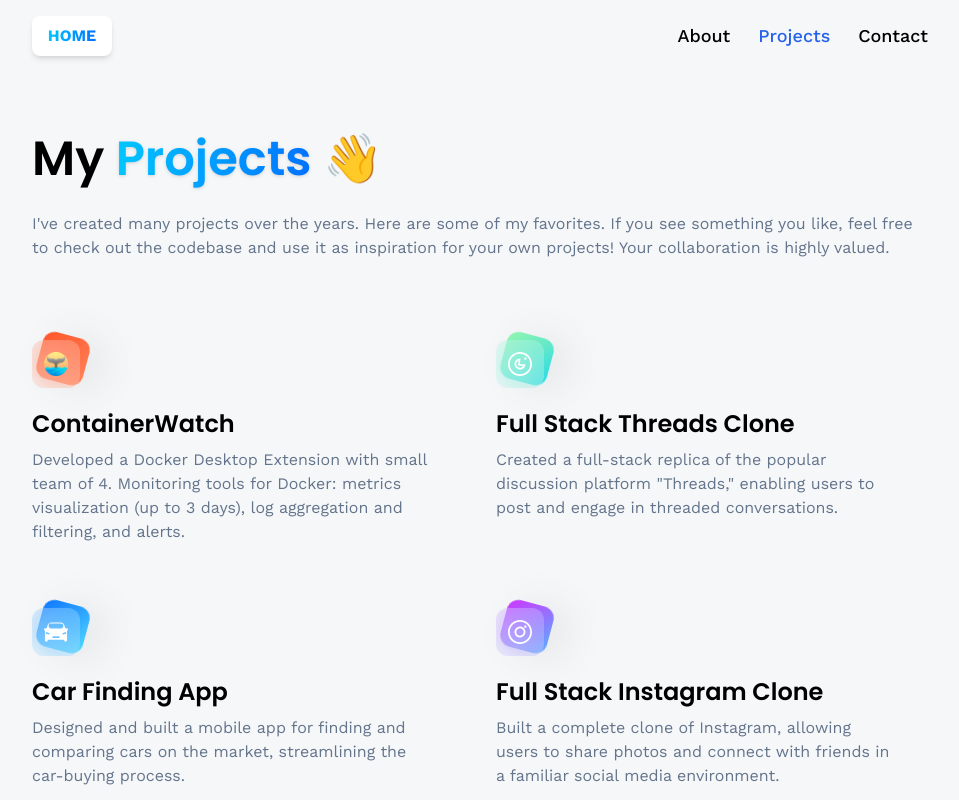
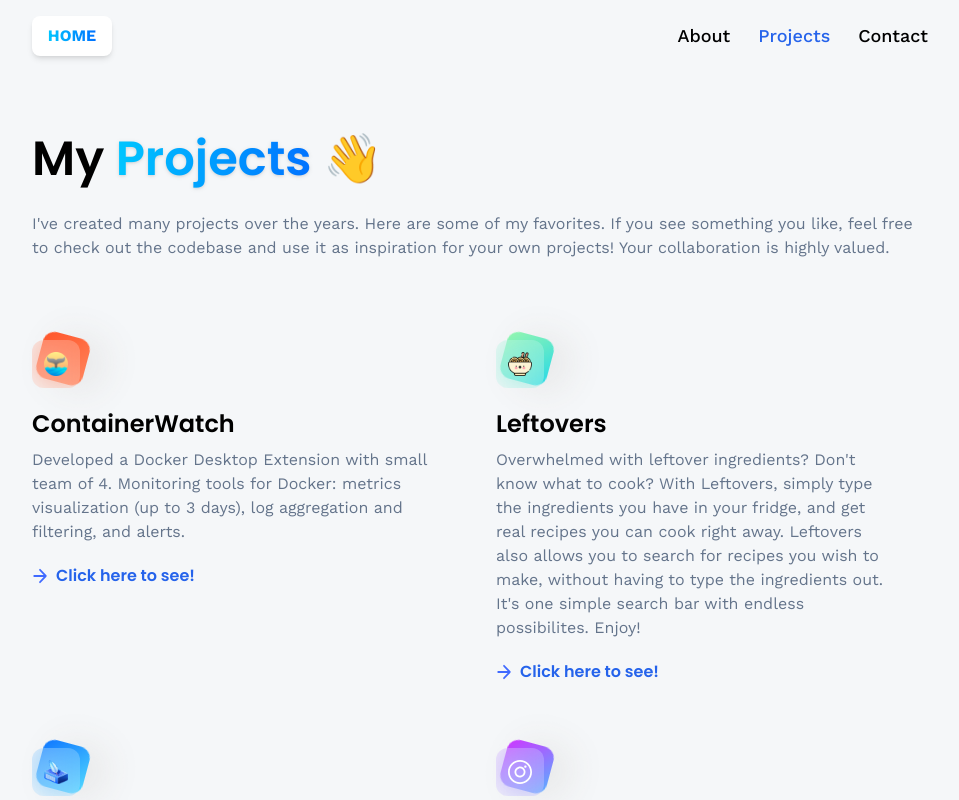
Before and after one commit to davidchuang5/3d-Portfolio, a React (Vite) app: page /projects in a window 1280 px wide. Shown: the top 800 px of the page, without its empty margins (160-1119 px from the left). Built offline with nearby package versions, Linux system fonts and the light colour scheme; no server answers.

Commit message:
Added project icons, descriptions, and links

```diff
--- a/src/assets/icons/index.js
+++ b/src/assets/icons/index.js
@@ -32,6 +32,8 @@ import graphql from './graphql.svg';
 import webcomponents from './webcomponents.svg';
 import docker from './docker.svg';
 import DockerPulse from './DockerPulse.png';
+import ramen from './ramen.png';
+import Tabloid from './Tabloid.png';
 
 export {
   css,
@@ -68,4 +70,6 @@ export {
   soundoff,
   webcomponents,
   DockerPulse,
+  ramen,
+  Tabloid,
 };
--- a/src/constants/index.js
+++ b/src/constants/index.js
@@ -30,6 +30,8 @@ import {
   postgresql,
   webcomponents,
   DockerPulse,
+  ramen,
+  Tabloid,
 } from '../assets/icons';
 
 export const skills = [
@@ -224,23 +226,23 @@ export const projects = [
     name: 'ContainerWatch',
     description:
       'Developed a Docker Desktop Extension with small team of 4. Monitoring tools for Docker: metrics visualization (up to 3 days), log aggregation and filtering, and alerts.',
-    link: 'https://github.com/davidchuang5/ContainerWatch',
+    link: 'https://hub.docker.com/extensions/containerwatch/containerwatch',
   },
   {
-    iconUrl: threads,
+    iconUrl: ramen,
     theme: 'btn-back-green',
-    name: 'Full Stack Threads Clone',
+    name: 'Leftovers',
     description:
-      'Created a full-stack replica of the popular discussion platform "Threads," enabling users to post and engage in threaded conversations.',
-    link: 'https://github.com/adrianhajdin/threads',
+      "Overwhelmed with leftover ingredients? Don't know what to cook? With Leftovers, simply type the ingredients you have in your fridge, and get real recipes you can cook right away. Leftovers also allows you to search for recipes you wish to make, without having to type the ingredients out. It's one simple search bar with endless possibilites. Enjoy!",
+    link: 'https://github.com/davidchuang5/LeftOvers',
   },
   {
-    iconUrl: car,
+    iconUrl: Tabloid,
     theme: 'btn-back-blue',
-    name: 'Car Finding App',
+    name: 'Tabloid',
     description:
-      'Designed and built a mobile app for finding and comparing cars on the market, streamlining the car-buying process.',
-    link: 'https://github.com/adrianhajdin/project_next13_car_showcase',
+      'A lightweight, google chrome extension offering note taking for all your chrome tabs. Notes are tied to the URL of the active tab and saved directly to the browser. Tabloid offers data persistence across unlimited tabs and unlimited windows- keeping the web and your notes all in one place.',
+    link: 'https://github.com/davidchuang5/Tabloid',
   },
   {
     iconUrl: snapgram,
--- a/src/pages/Projects.jsx
+++ b/src/pages/Projects.jsx
@@ -2,6 +2,7 @@ import { Link } from 'react-router-dom';
 
 import { projects } from '../constants';
 import { arrow } from '../assets/icons';
+import CTA from '../components/CTA';
 
 const Projects = () => {
   return (
@@ -31,9 +32,24 @@ const Projects = () => {
               <h4 className="text-2xl font-poppins font-semibold">{project.name}</h4>
               <p className="mt-2 text-slate-500">{project.description}</p>
             </div>
+            <div className="mt-5 flex items-center gap-2 font-poppins">
+              <img src={arrow} alt="arrow" className="w-4 h-4 object-contain"></img>
+              <Link
+                to={project.link}
+                target="_blank"
+                rel="noopener noreferrer"
+                className="font-semibold text-blue-600"
+              >
+                Click here to see!
+              </Link>
+            </div>
           </div>
         ))}
       </div>
+
+      <hr className="border-slate-200" />
+
+      <CTA />
     </section>
   );
 };
```
Also changed, not shown: src/assets/icons/Tabloid.png (added), src/assets/icons/ramen.png (added).
